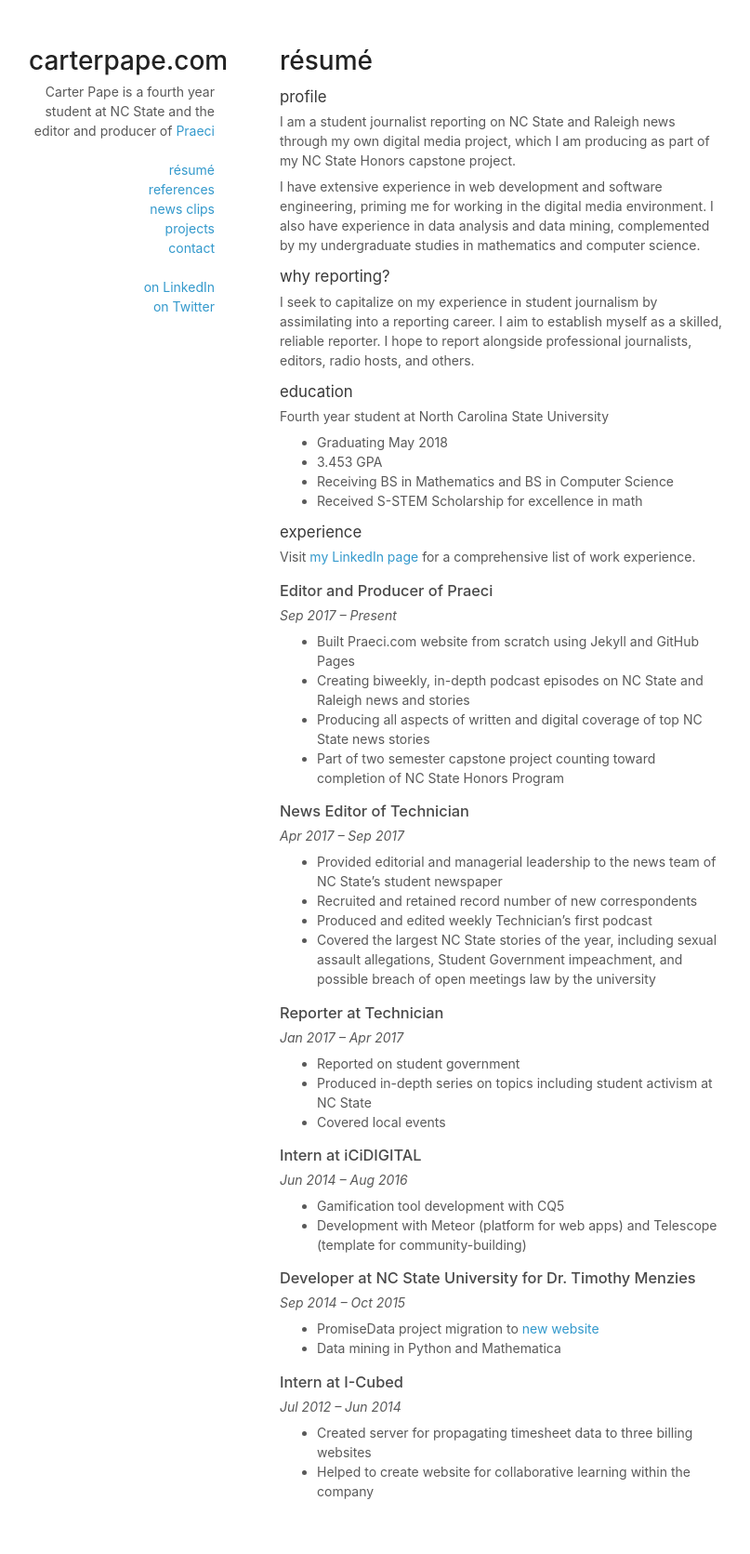
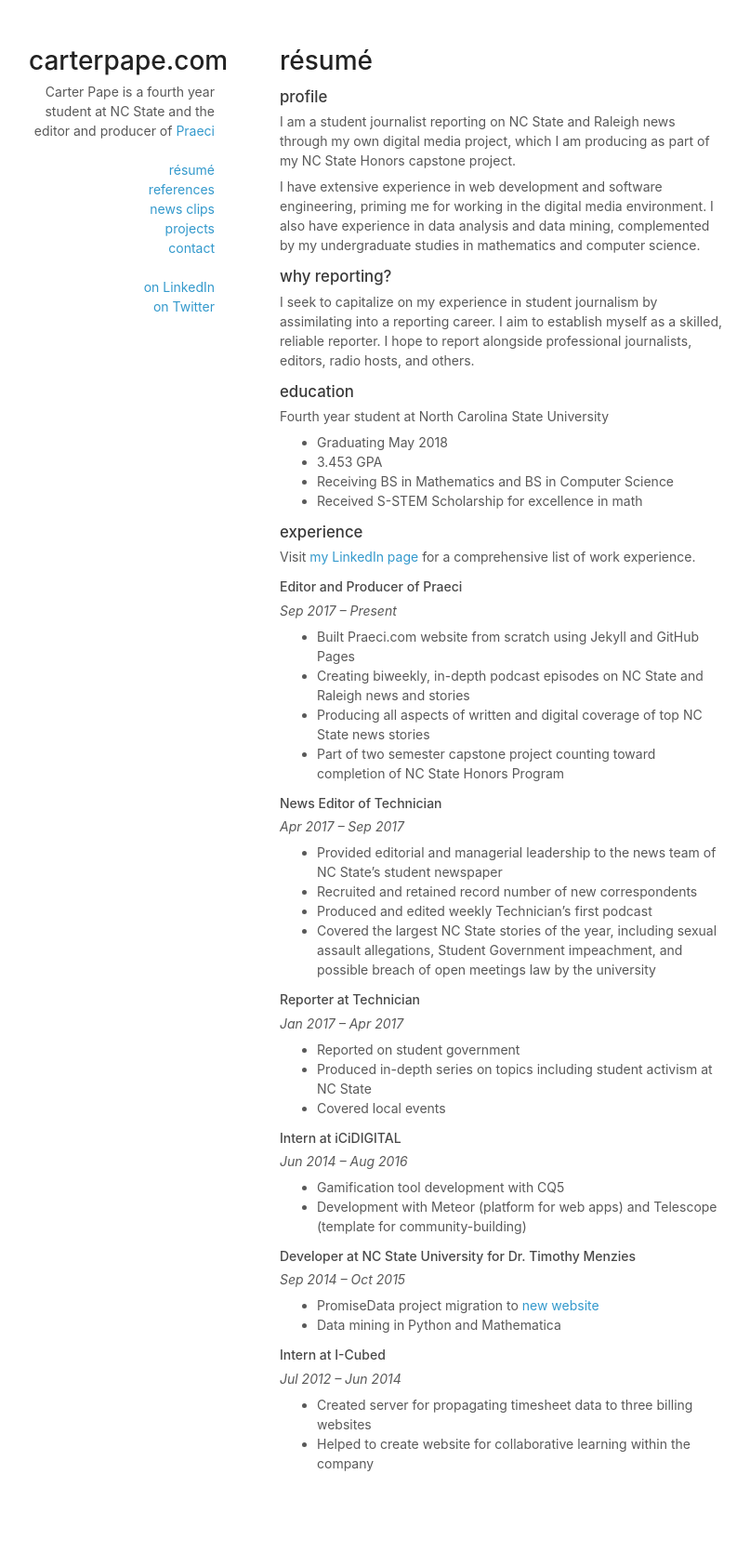
Before and after one commit to CarterPape/CarterPape.github.io, a Jekyll site: the page built from resume.md, in a window 1280 px wide. Shown: the whole page at 93% size, without its empty margins (244-1051 px from the left). Built offline with Jekyll 4.4.1, drawn with Linux system fonts in a browser that asks for light colours; after the commit the page ends 1641 px from its top, so only the background shows below that.

Commit message:
better headers

```diff
--- a/_sass/_basics.scss
+++ b/_sass/_basics.scss
@@ -35,22 +35,21 @@ p, ul, ol, table, pre, dl {
 
 h1, h2, h3 {
   line-height:1.1;
+  font-weight: 500;
 }
 
 h1 {
   font-size: 28px;
-  font-weight: 500;
 }
 
 h2 {
   color: #393939;
-  font-weight: 400;
   font-size: 1.2em;
 }
 
 h3, h4, h5, h6 {
   color:#494949;
-  font-weight: 500;
+  font-size: 1em;
 }
 
 a {
--- a/_sass/_media.scss
+++ b/_sass/_media.scss
@@ -1,4 +1,5 @@
 @media only screen and (max-device-width: 480px)  {
+
 	body {
 	    font-size: 20px;
 	}
```
